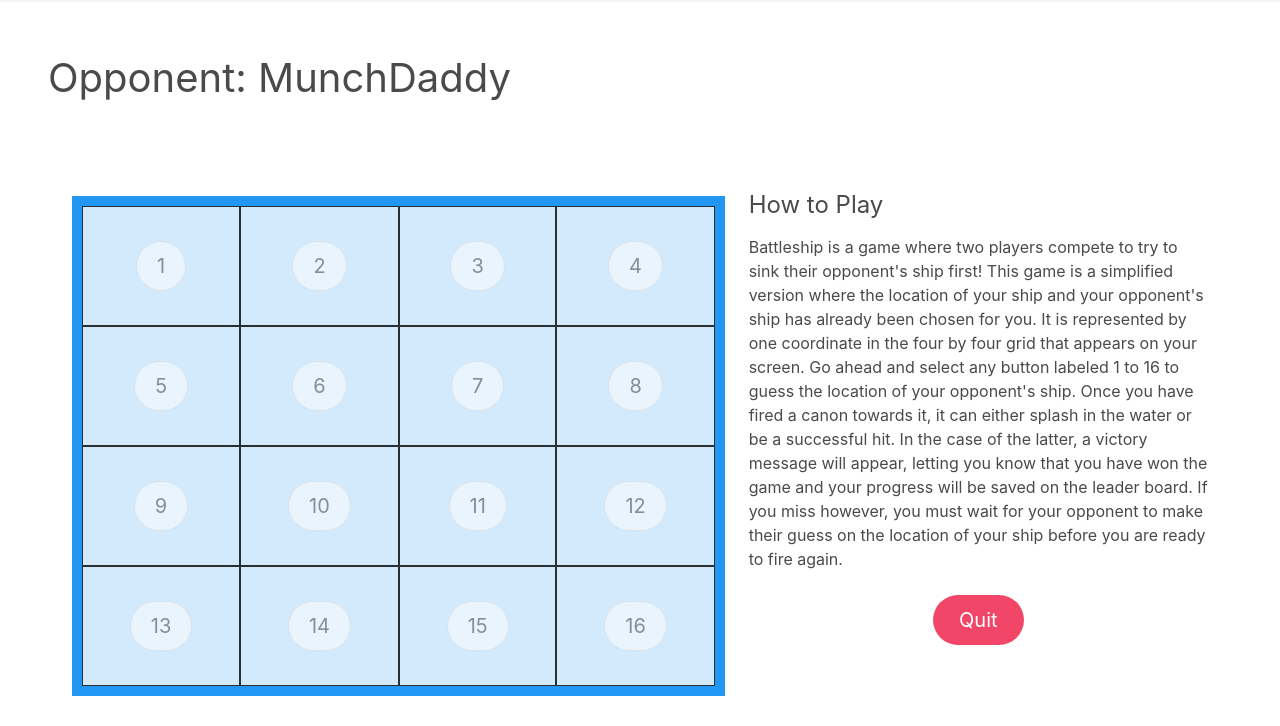
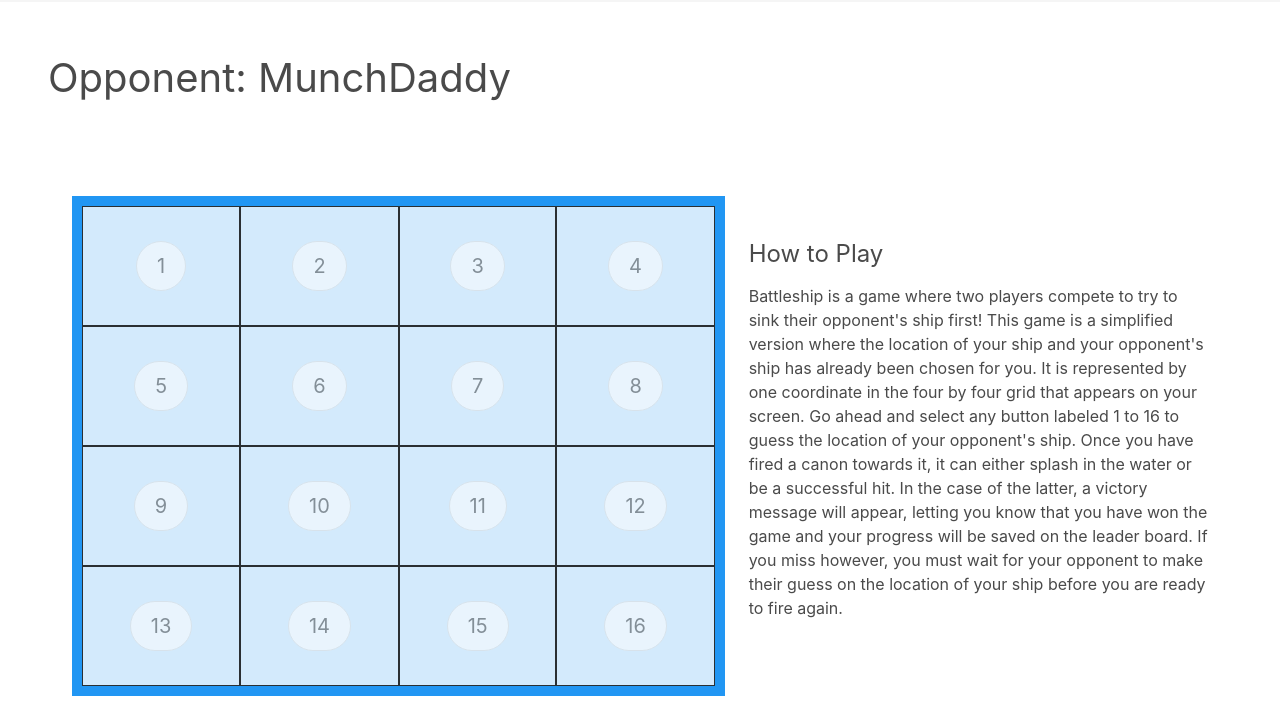
Before and after one commit to reyesenamorado97/312-Project, a Flask app: page /game in a window 1280 px wide. Shown: the part 86-812 px from the top of the page. Run offline with Flask 3, Linux system fonts and the light colour scheme; the visitor is signed in with stand-in values (Sample User, id 1); some libraries are stand-ins or nearby versions.

Commit message:
uhhh no quit button

```diff
--- a/battleship/templates/game.html
+++ b/battleship/templates/game.html
@@ -253,13 +253,13 @@
 							leader board. If you miss however, you must wait for your opponent to make their guess on
 							the location of your ship before you are ready to fire again.
 						</p>
-						<div class="buttons is-centered">
+						<!-- <div class="buttons is-centered">
 							<div class="my-5">
 								<button class="button is-medium is-danger is-rounded" onclick="window.location.href='/home';">
 									Quit
 								</button>
 							</div>
-						</div>
+						</div> -->
 					</div>
 				</div>
 			</div>
```
